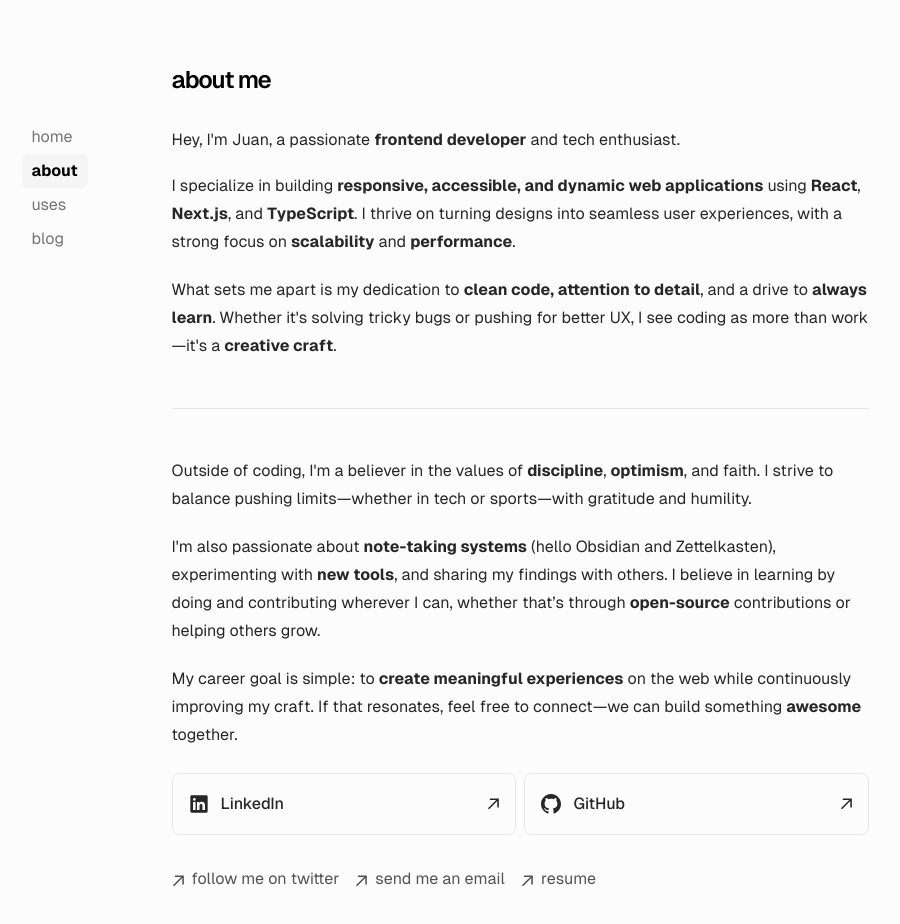
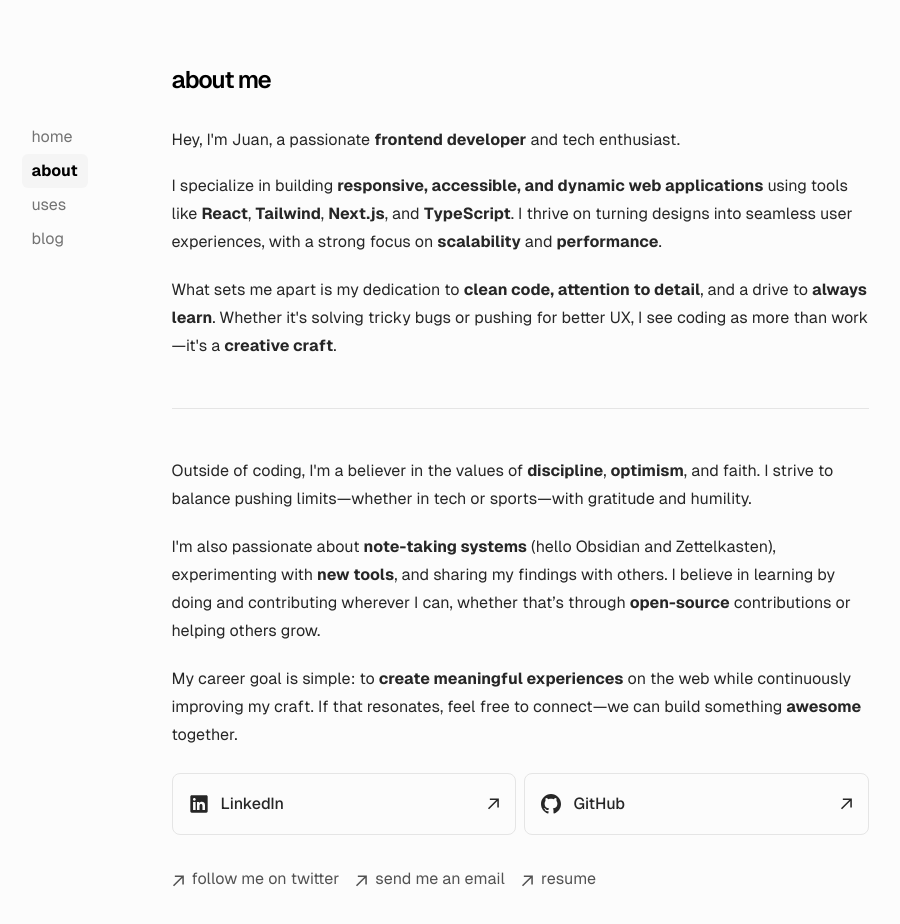
Before and after one commit to jmartinn/portfolio, a Next.js app: page /about in a window 1280 px wide. Shown: the top 924 px of the page, without its empty margins (163-1063 px from the left). Built offline with nearby package versions, Linux system fonts and the light colour scheme.

Commit message:
chore: update about section and remove unused deps

```diff
--- a/app/about/page.tsx
+++ b/app/about/page.tsx
@@ -18,10 +18,11 @@ export default function AboutPage() {
       <div className="prose prose-neutral text-neutral-800 dark:prose-invert dark:text-neutral-200">
         <p>
           I specialize in building{" "}
-          <b>responsive, accessible, and dynamic web applications</b> using{" "}
-          <b>React</b>, <b>Next.js</b>, and <b>TypeScript</b>. I thrive on
-          turning designs into seamless user experiences, with a strong focus on{" "}
-          <b>scalability</b> and <b>performance</b>.
+          <b>responsive, accessible, and dynamic web applications</b> using
+          tools like <b>React</b>, <b>Tailwind</b>, <b>Next.js</b>, and{" "}
+          <b>TypeScript</b>. I thrive on turning designs into seamless user
+          experiences, with a strong focus on <b>scalability</b> and{" "}
+          <b>performance</b>.
         </p>
         <p>
           What sets me apart is my dedication to{" "}
--- a/package.json
+++ b/package.json
@@ -27,7 +27,6 @@
     "react-tweet": "3.2.1",
     "rehype-pretty-code": "^0.14.0",
     "shiki": "^1.22.2",
-    "sugar-high": "^0.6.1",
     "tailwind-merge": "^2.5.5",
     "tailwindcss-animate": "^1.0.7"
   },
```
Also changed, not shown: 1 other file (tests, documents, lock files or other folders).
